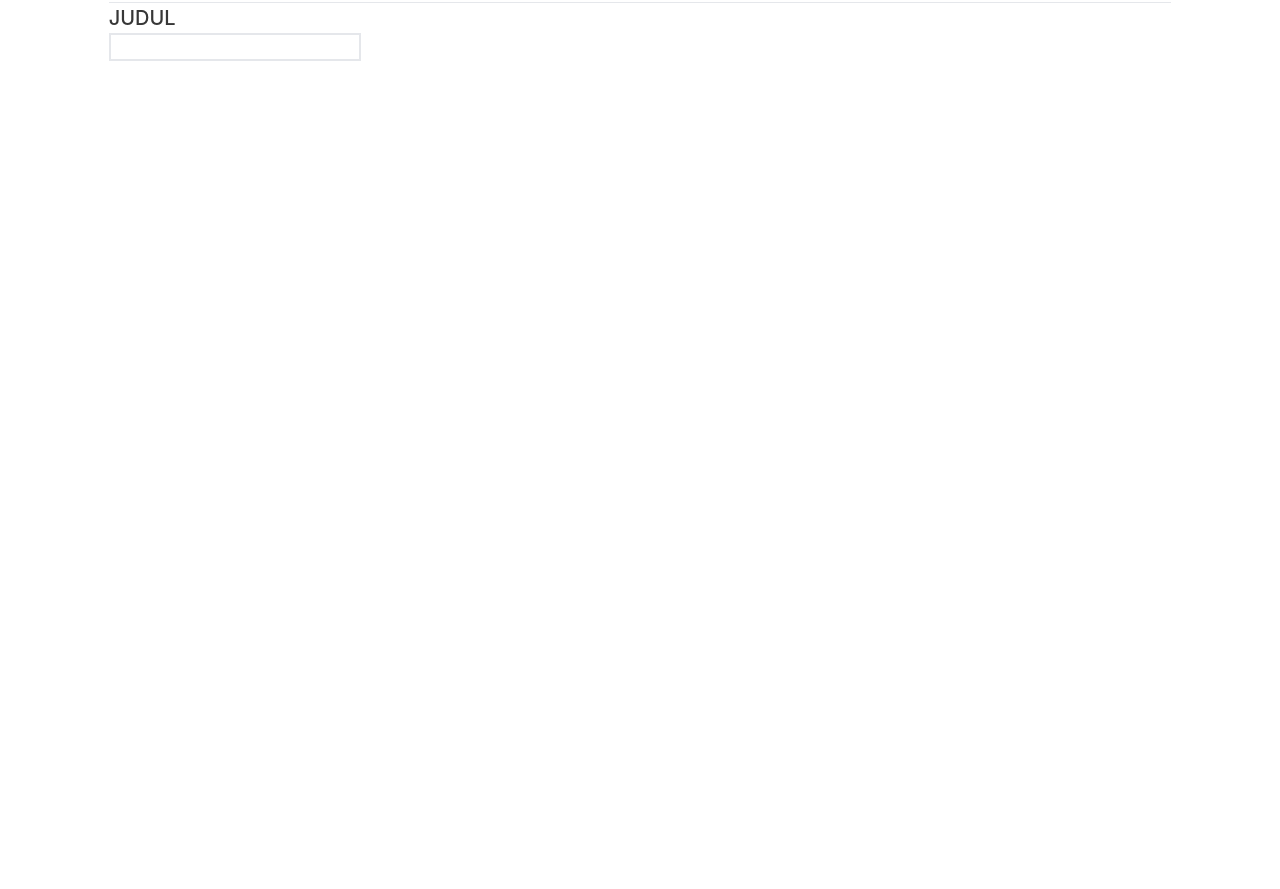
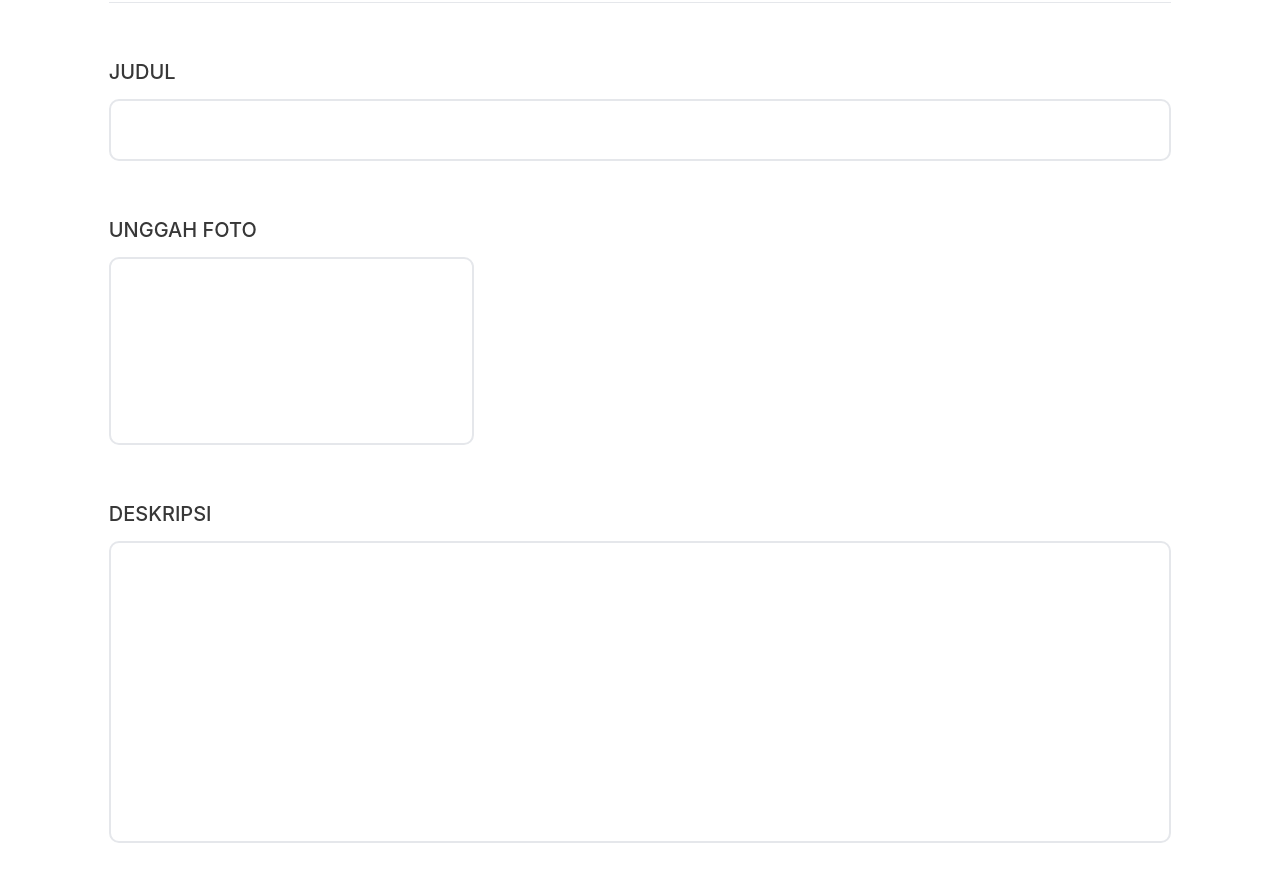
Before and after one commit to arryadali/KiSet, a React (Create React App) app: page /artikel in a window 1280 px wide. Shown: the part 244-1133 px from the top of the page. Before the commit the page ends 800 px from the top, so only its background shows below. Built offline with nearby package versions, Linux system fonts and the light colour scheme.

Commit message:
commit 1

```diff
--- a/src/component/artikel.jsx
+++ b/src/component/artikel.jsx
@@ -10,9 +10,20 @@ const Artikel = () => {
                 <hr className="mt-[24px]"/>
 
                 <div>
-                    <label className="font-medium text-[20px] text-[#373737] mt-[54px]">JUDUL</label>
-                    <input type="text" className="block border-2 "/>
+                    <label className="block font-medium text-[20px] text-[#373737] mt-[54px] uppercase">judul</label>
+                    <input type="text" className="block border-2 rounded-[10px] w-full h-[62px] mt-3 mb-2 px-3 pb-1 focus:outline-[##010C80]"/>
                 </div>
+                <div>
+                    <label className="block font-medium text-[20px] text-[#373737] mt-[54px] uppercase">unggah foto</label>
+                    <input type="text" className="block border-2 rounded-[10px] w-[365px] h-[188px] mt-3 mb-2 px-3 pb-1 focus:outline-[##010C80]"/>
+                </div>
+                <div>
+                    <label className="block font-medium text-[20px] text-[#373737] mt-[54px] uppercase">deskripsi</label>
+                    <input type="text" className="block border-2 rounded-[10px] w-full h-[302px] mt-3 mb-2 px-3 pb-1 focus:outline-[##010C80]"/>
+                </div>
+                <button className="uppercase font-medium text-[20px] rounded-full bg-[#010C80] w-[174px] h-[62px] text-white mt-10">
+                    submit
+                </button>
             </div>
         </div>
     )
```
